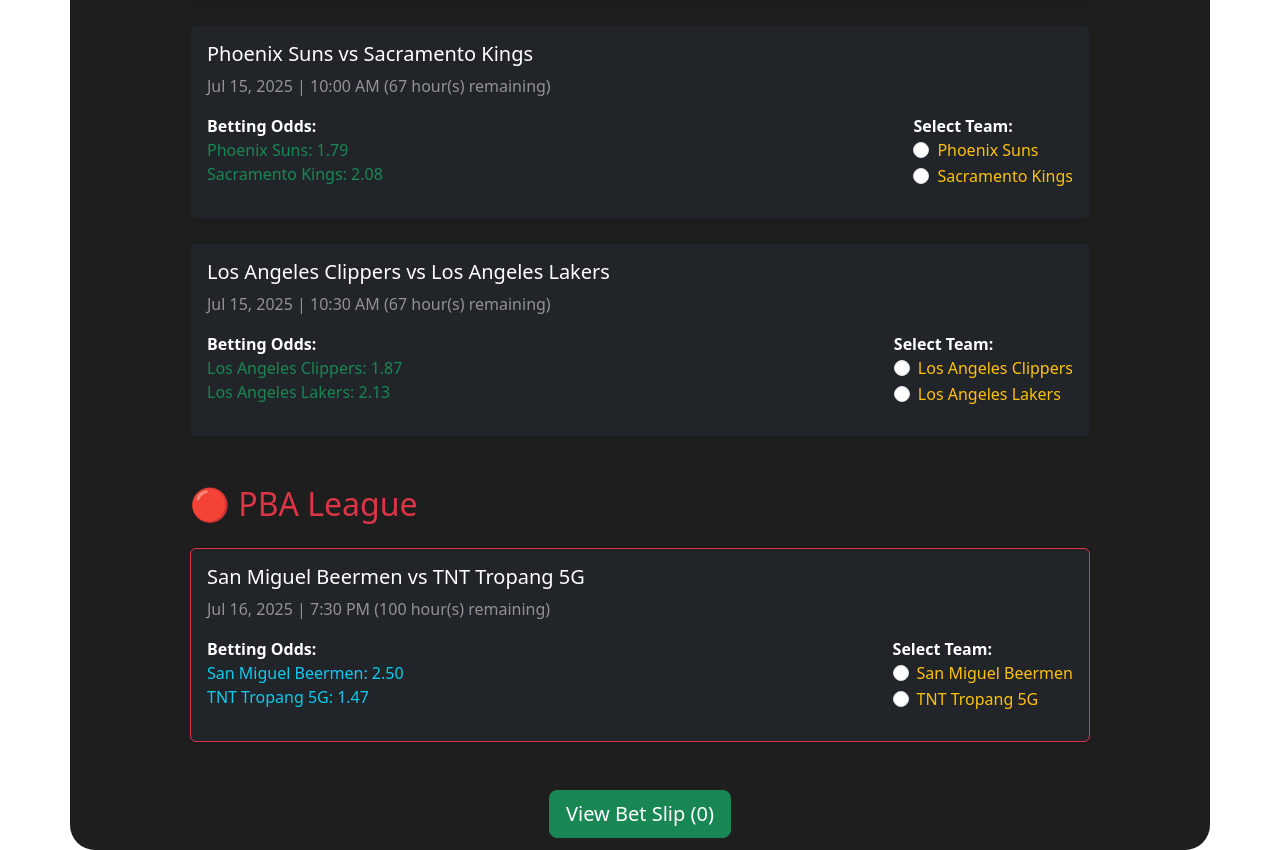
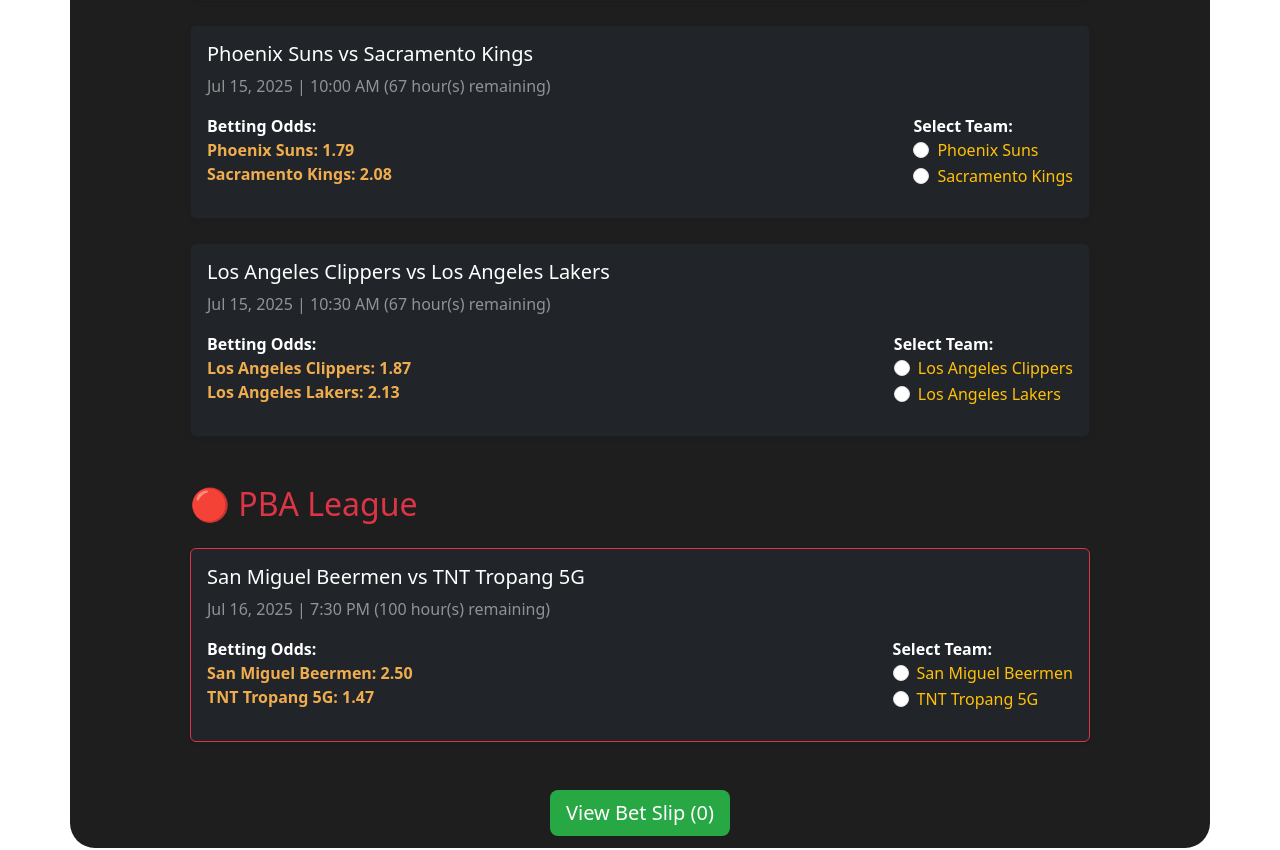
Before and after one commit to Kevindurant845/nba-747-odds, a Vue app: page /schedule-betting in a window 1280 px wide. Shown: the part 660-1510 px from the top of the page. Built offline with nearby package versions, Linux system fonts and the light colour scheme.

Commit message:
Update ScheduleBettingView.vue

```diff
--- a/src/views/ScheduleBettingView.vue
+++ b/src/views/ScheduleBettingView.vue
@@ -1,5 +1,6 @@
 <template>
   <div class="schedule-betting-view">
+    <!-- Search Bar -->
     <input
       v-model="searchQuery"
       placeholder="Search team..."
@@ -8,6 +9,7 @@
 
     <!-- NBA Section -->
     <h2 class="mb-4 text-warning">🏀 NBA Summer League</h2>
+
     <div v-if="filteredGames(games).length > 0" class="d-grid gap-4">
       <div
         v-for="game in filteredGames(games)"
@@ -23,10 +25,11 @@
           <div>
             <strong>Betting Odds:</strong>
             <ul class="list-unstyled">
-              <li :class="getOddsClass(game.odds.teamA)">{{ game.teamA }}: {{ game.odds.teamA }}</li>
-              <li :class="getOddsClass(game.odds.teamB)">{{ game.teamB }}: {{ game.odds.teamB }}</li>
+              <li class="odds-item">{{ game.teamA }}: {{ game.odds.teamA }}</li>
+              <li class="odds-item">{{ game.teamB }}: {{ game.odds.teamB }}</li>
             </ul>
           </div>
+
           <div>
             <strong>Select Team:</strong>
             <div class="form-check text-warning">
@@ -65,6 +68,7 @@
 
     <!-- PBA Section -->
     <h2 class="mt-5 mb-4 text-danger">🔴 PBA League</h2>
+
     <div v-if="filteredGames(pbaGames).length > 0" class="d-grid gap-4">
       <div
         v-for="game in filteredGames(pbaGames)"
@@ -80,10 +84,11 @@
           <div>
             <strong>Betting Odds:</strong>
             <ul class="list-unstyled">
-              <li :class="getOddsClass1(game.odds.teamA)">{{ game.teamA }}: {{ game.odds.teamA }}</li>
-              <li :class="getOddsClass1(game.odds.teamB)">{{ game.teamB }}: {{ game.odds.teamB }}</li>
+              <li class="odds-item">{{ game.teamA }}: {{ game.odds.teamA }}</li>
+              <li class="odds-item">{{ game.teamB }}: {{ game.odds.teamB }}</li>
             </ul>
           </div>
+
           <div>
             <strong>Select Team:</strong>
             <div class="form-check text-warning">
@@ -132,6 +137,7 @@
 const selectedTeams = reactive({})
 const totalBets = ref(0)
 
+// --- NBA Games ---
 const games = ref([
   {
     id: 'nba1',
@@ -141,7 +147,7 @@
     time: "8:00 AM",
     odds: { teamA: "3.08", teamB: "1.39" }
   },
-    {
+  {
     id: 'nba2',
     teamA: "Utah Jazz",
     teamB: "San Antonio Spurs",
@@ -167,6 +173,7 @@
   }
 ])
 
+// --- PBA Games ---
 const pbaGames = ref([
   {
     id: 'pba1',
@@ -239,13 +246,6 @@
   const hours = Math.floor((target - now) / (1000 * 60 * 60))
   return hours < 0 ? 'Live Now!' : `${hours} hour(s) remaining`
 }
-
-function getOddsClass(odds) {
-  return parseFloat(odds) > 0 ? 'text-success' : 'text-danger'
-}
-function getOddsClass1(odds) {
-  return parseFloat(odds) > 0 ? 'text-info' : 'text-warning'
-}
 </script>
 
 <style scoped>
@@ -254,4 +254,24 @@
   margin: auto;
   padding-top: 2rem;
 }
+
+/* Custom Odds Style */
+.odds-item {
+  font-weight: bold;
+  color: #f0ad4e; /* Bootstrap warning color */
+}
+
+/* Optional: Customize more */
+.form-check-input:checked + .form-check-label {
+  font-weight: bold;
+  color: #ffc107; /* Bootstrap warning yellow */
+}
+
+.btn-success {
+  background-color: #28a745;
+  border: none;
+}
+.btn-success:hover {
+  background-color: #218838;
+}
 </style>
```
